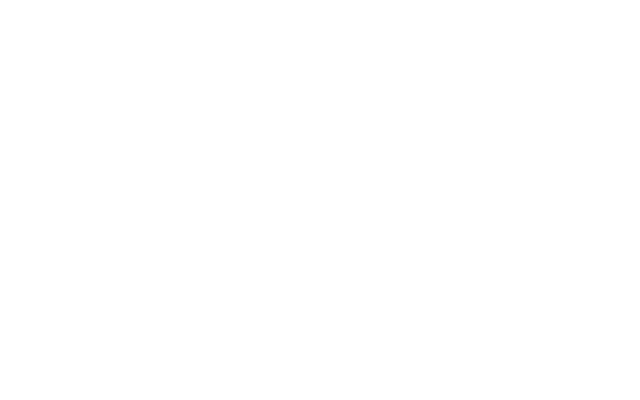
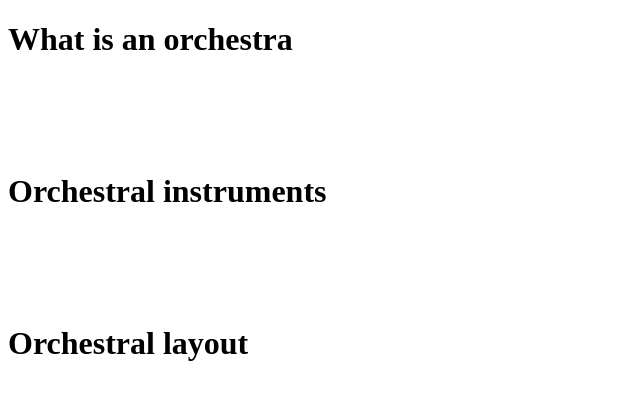
Before and after one commit to Pasindu2004/OrchestraSite, a plain HTML site: page index.html in a window 1280 px wide. Shown: the whole page, without its empty margins (0-640 px from the left). Drawn offline with Linux system fonts and the light colour scheme.

Commit message:
initiate the structure of the website

```diff
--- a/index.html
+++ b/index.html
@@ -1,6 +1,20 @@
 <!DOCTYPE html>
 <title>Orchestra</title>
 <body>
-
+    <H1>What is an orchestra</H1>
+    <br>
+    <br>
+    <br>
+    <br>
+    <H1>Orchestral instruments</H1>
+    <br>
+    <br>
+    <br>
+    <br>
+    <H1>Orchestral layout</H1>
+    <br>
+    <br>
+    <br>
+    <br>
 </body>
 </html>
```
Also changed, not shown: index.css (added).
